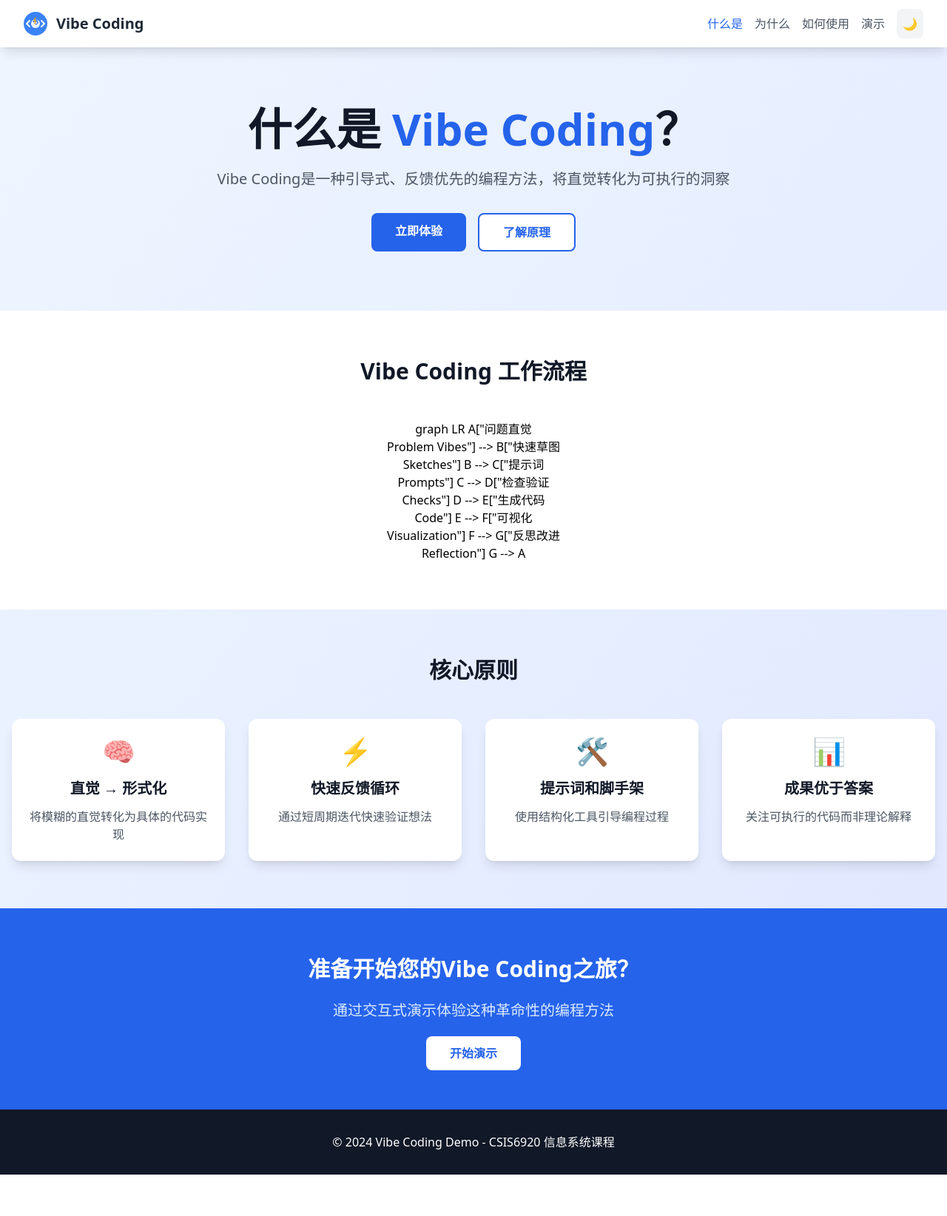
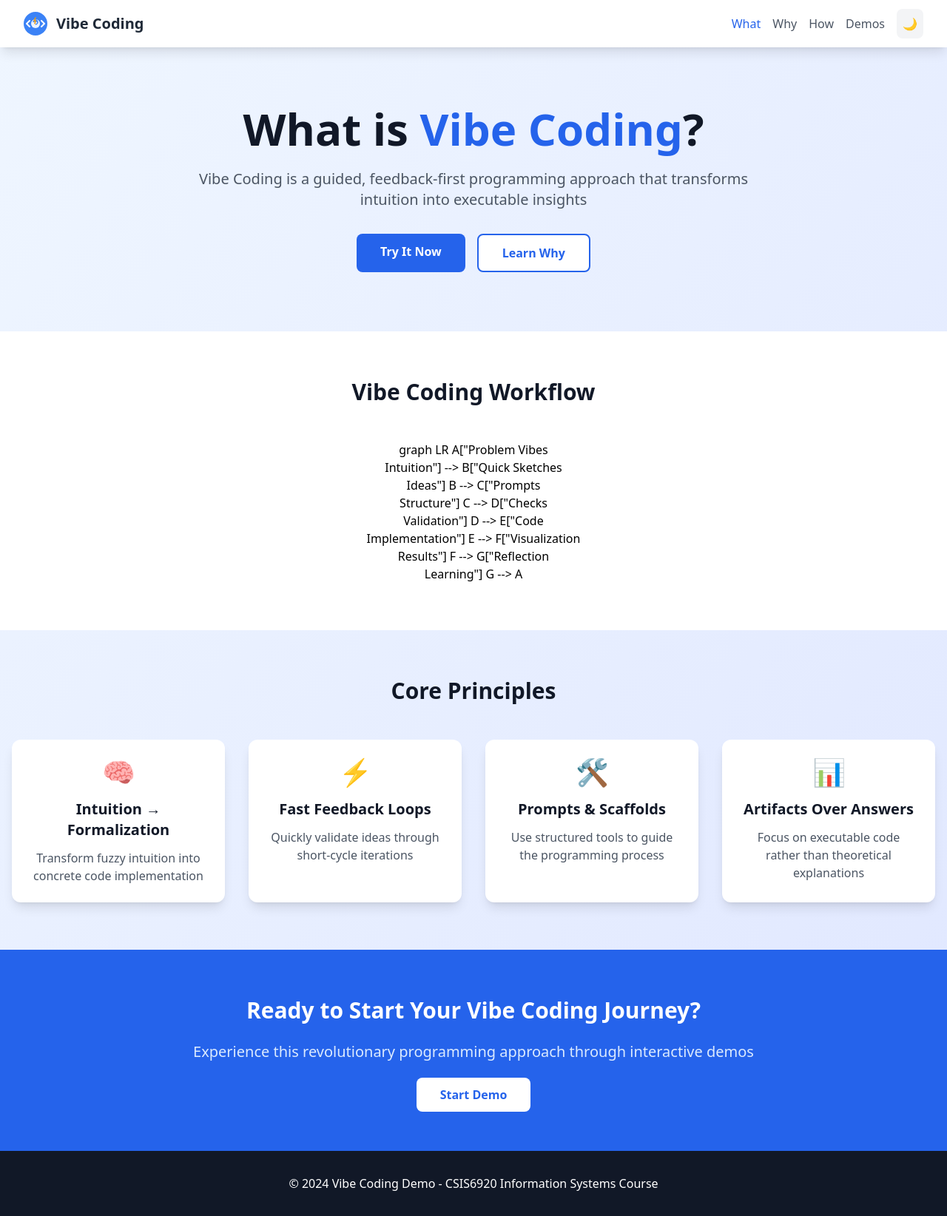
Before and after one commit to hjiang13/CSIS6920_Vibe_coding_demo, a plain HTML site: page index.html in a window 1280 px wide. Shown: the whole page at 74% size. Before the commit the page ends 1588 px from the top, so only its background shows below. Drawn offline with nearby package versions, Linux system fonts and the light colour scheme; a script that the page names is missing.

Commit message:
Translate website to English (American)
- Update all HTML files to use English language
- Change lang attribute to en-US
- Translate main navigation and content sections
- Update page titles and meta descriptions
- Maintain all functionality while switching to English interface

```diff
--- a/index.html
+++ b/index.html
@@ -1,9 +1,9 @@
 <!DOCTYPE html>
-<html lang="zh-CN">
+<html lang="en-US">
 <head>
     <meta charset="UTF-8">
     <meta name="viewport" content="width=device-width, initial-scale=1.0">
-    <title>Vibe Coding - 直觉编程指南</title>
+    <title>Vibe Coding - Intuitive Programming Guide</title>
     <script src="https://cdn.tailwindcss.com"></script>
     <script src="https://cdn.jsdelivr.net/npm/mermaid@10.6.1/dist/mermaid.min.js"></script>
     <link rel="stylesheet" href="assets/styles.css">
@@ -18,10 +18,10 @@
                     <span class="text-xl font-bold text-gray-800">Vibe Coding</span>
                 </div>
                 <div class="flex items-center space-x-4">
-                    <a href="index.html" class="text-blue-600 font-medium">什么是</a>
-                    <a href="why.html" class="text-gray-600 hover:text-blue-600">为什么</a>
-                    <a href="how.html" class="text-gray-600 hover:text-blue-600">如何使用</a>
-                    <a href="demos.html" class="text-gray-600 hover:text-blue-600">演示</a>
+                    <a href="index.html" class="text-blue-600 font-medium">What</a>
+                    <a href="why.html" class="text-gray-600 hover:text-blue-600">Why</a>
+                    <a href="how.html" class="text-gray-600 hover:text-blue-600">How</a>
+                    <a href="demos.html" class="text-gray-600 hover:text-blue-600">Demos</a>
                     <button id="theme-toggle" class="p-2 rounded-lg bg-gray-100 hover:bg-gray-200">
                         🌙
                     </button>
@@ -34,17 +34,17 @@
     <section class="py-20 px-4">
         <div class="max-w-7xl mx-auto text-center">
             <h1 class="text-5xl md:text-6xl font-bold text-gray-900 mb-6">
-                什么是 <span class="text-blue-600">Vibe Coding</span>？
+                What is <span class="text-blue-600">Vibe Coding</span>?
             </h1>
             <p class="text-xl text-gray-600 mb-8 max-w-3xl mx-auto">
-                Vibe Coding是一种引导式、反馈优先的编程方法，将直觉转化为可执行的洞察
+                Vibe Coding is a guided, feedback-first programming approach that transforms intuition into executable insights
             </p>
             <div class="flex flex-col sm:flex-row gap-4 justify-center">
                 <a href="demos.html" class="bg-blue-600 text-white px-8 py-3 rounded-lg font-semibold hover:bg-blue-700 transition-colors">
-                    立即体验
+                    Try It Now
                 </a>
                 <a href="why.html" class="bg-white text-blue-600 px-8 py-3 rounded-lg font-semibold border-2 border-blue-600 hover:bg-blue-50 transition-colors">
-                    了解原理
+                    Learn Why
                 </a>
             </div>
         </div>
@@ -53,15 +53,15 @@
     <!-- Workflow Diagram -->
     <section class="py-16 px-4 bg-white">
         <div class="max-w-7xl mx-auto">
-            <h2 class="text-3xl font-bold text-center text-gray-900 mb-12">Vibe Coding 工作流程</h2>
+            <h2 class="text-3xl font-bold text-center text-gray-900 mb-12">Vibe Coding Workflow</h2>
             <div class="mermaid text-center">
                 graph LR
-                    A["问题直觉<br/>Problem Vibes"] --> B["快速草图<br/>Sketches"]
-                    B --> C["提示词<br/>Prompts"]
-                    C --> D["检查验证<br/>Checks"]
-                    D --> E["生成代码<br/>Code"]
-                    E --> F["可视化<br/>Visualization"]
-                    F --> G["反思改进<br/>Reflection"]
+                    A["Problem Vibes<br/>Intuition"] --> B["Quick Sketches<br/>Ideas"]
+                    B --> C["Prompts<br/>Structure"]
+                    C --> D["Checks<br/>Validation"]
+                    D --> E["Code<br/>Implementation"]
+                    E --> F["Visualization<br/>Results"]
+                    F --> G["Reflection<br/>Learning"]
                     G --> A
             </div>
         </div>
@@ -70,27 +70,27 @@
     <!-- Core Principles -->
     <section class="py-16 px-4">
         <div class="max-w-7xl mx-auto">
-            <h2 class="text-3xl font-bold text-center text-gray-900 mb-12">核心原则</h2>
+            <h2 class="text-3xl font-bold text-center text-gray-900 mb-12">Core Principles</h2>
             <div class="grid md:grid-cols-2 lg:grid-cols-4 gap-8">
                 <div class="bg-white p-6 rounded-xl shadow-lg text-center">
                     <div class="text-4xl mb-4">🧠</div>
-                    <h3 class="text-xl font-semibold text-gray-900 mb-3">直觉 → 形式化</h3>
-                    <p class="text-gray-600">将模糊的直觉转化为具体的代码实现</p>
+                    <h3 class="text-xl font-semibold text-gray-900 mb-3">Intuition → Formalization</h3>
+                    <p class="text-gray-600">Transform fuzzy intuition into concrete code implementation</p>
                 </div>
                 <div class="bg-white p-6 rounded-xl shadow-lg text-center">
                     <div class="text-4xl mb-4">⚡</div>
-                    <h3 class="text-xl font-semibold text-gray-900 mb-3">快速反馈循环</h3>
-                    <p class="text-gray-600">通过短周期迭代快速验证想法</p>
+                    <h3 class="text-xl font-semibold text-gray-900 mb-3">Fast Feedback Loops</h3>
+                    <p class="text-gray-600">Quickly validate ideas through short-cycle iterations</p>
                 </div>
                 <div class="bg-white p-6 rounded-xl shadow-lg text-center">
                     <div class="text-4xl mb-4">🛠️</div>
-                    <h3 class="text-xl font-semibold text-gray-900 mb-3">提示词和脚手架</h3>
-                    <p class="text-gray-600">使用结构化工具引导编程过程</p>
+                    <h3 class="text-xl font-semibold text-gray-900 mb-3">Prompts & Scaffolds</h3>
+                    <p class="text-gray-600">Use structured tools to guide the programming process</p>
                 </div>
                 <div class="bg-white p-6 rounded-xl shadow-lg text-center">
                     <div class="text-4xl mb-4">📊</div>
-                    <h3 class="text-xl font-semibold text-gray-900 mb-3">成果优于答案</h3>
-                    <p class="text-gray-600">关注可执行的代码而非理论解释</p>
+                    <h3 class="text-xl font-semibold text-gray-900 mb-3">Artifacts Over Answers</h3>
+                    <p class="text-gray-600">Focus on executable code rather than theoretical explanations</p>
                 </div>
             </div>
         </div>
@@ -99,10 +99,10 @@
     <!-- CTA Section -->
     <section class="py-16 px-4 bg-blue-600">
         <div class="max-w-4xl mx-auto text-center">
-            <h2 class="text-3xl font-bold text-white mb-6">准备开始您的Vibe Coding之旅？</h2>
-            <p class="text-xl text-blue-100 mb-8">通过交互式演示体验这种革命性的编程方法</p>
+            <h2 class="text-3xl font-bold text-white mb-6">Ready to Start Your Vibe Coding Journey?</h2>
+            <p class="text-xl text-blue-100 mb-8">Experience this revolutionary programming approach through interactive demos</p>
             <a href="demos.html" class="bg-white text-blue-600 px-8 py-3 rounded-lg font-semibold hover:bg-gray-100 transition-colors">
-                开始演示
+                Start Demo
             </a>
         </div>
     </section>
@@ -110,7 +110,7 @@
     <!-- Footer -->
     <footer class="bg-gray-900 text-white py-8">
         <div class="max-w-7xl mx-auto px-4 text-center">
-            <p>&copy; 2024 Vibe Coding Demo - CSIS6920 信息系统课程</p>
+            <p>&copy; 2024 Vibe Coding Demo - CSIS6920 Information Systems Course</p>
         </div>
     </footer>
 
```
Also changed, not shown: demos.html (+6 -6 lines), how.html (+8 -8 lines), why.html (+24 -24 lines).
